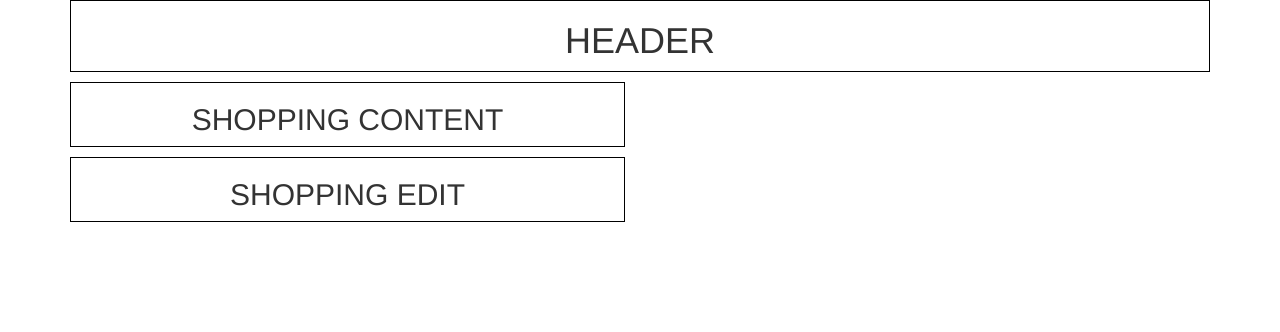
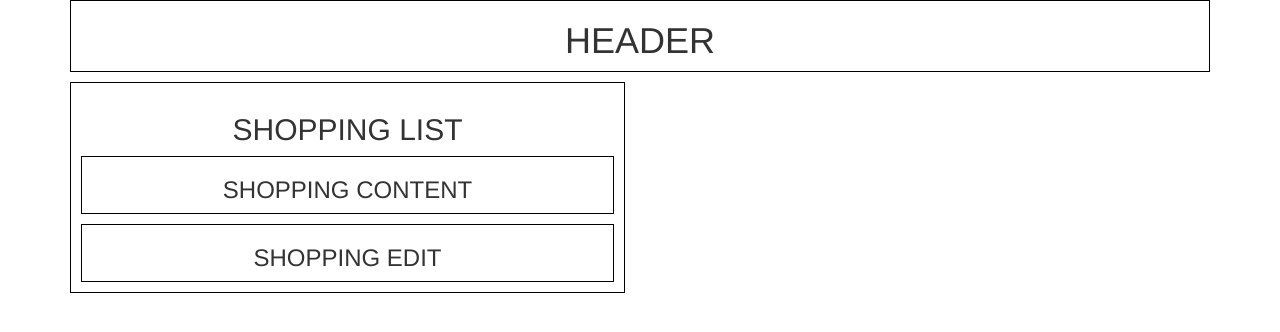
Before and after one commit to j-pcgoncalves/recipes_book, an Angular app: page / in a window 1280 px wide. Shown: the top 332 px of the page. Built offline with nearby package versions, Linux system fonts and the light colour scheme.

Commit message:
update ShoppingListComponent

```diff
--- a/src/app/shopping-list/shopping-content/shopping-content.component.css
+++ b/src/app/shopping-list/shopping-content/shopping-content.component.css
@@ -1,5 +1,4 @@
 .shopping-content-container {
     border: 1px solid black;
-    text-align: center;
     margin-top: 10px;
 }
--- a/src/app/shopping-list/shopping-content/shopping-content.component.html
+++ b/src/app/shopping-list/shopping-content/shopping-content.component.html
@@ -1,3 +1,3 @@
 <div class="shopping-content-container">
-    <h2>SHOPPING CONTENT</h2>
+    <h3>SHOPPING CONTENT</h3>
 </div>
--- a/src/app/shopping-list/shopping-edit/shopping-edit.component.css
+++ b/src/app/shopping-list/shopping-edit/shopping-edit.component.css
@@ -1,5 +1,4 @@
 .shopping-edit-container {
     border: 1px solid black;
-    text-align: center;
     margin-top: 10px;
 }
--- a/src/app/shopping-list/shopping-edit/shopping-edit.component.html
+++ b/src/app/shopping-list/shopping-edit/shopping-edit.component.html
@@ -1,3 +1,3 @@
 <div class="shopping-edit-container">
-    <h2>SHOPPING EDIT</h2>
+    <h3>SHOPPING EDIT</h3>
 </div>
--- a/src/app/shopping-list/shopping-list.component.css
+++ b/src/app/shopping-list/shopping-list.component.css
@@ -0,0 +1,6 @@
+.shopping-list-container {
+    border: 1px solid black;
+    margin-top: 10px;
+    padding: 10px;
+    text-align: center;
+}
--- a/src/app/shopping-list/shopping-list.component.html
+++ b/src/app/shopping-list/shopping-list.component.html
@@ -1,4 +1,5 @@
-<div>
+<div class="shopping-list-container">
+    <h2>SHOPPING LIST</h2>
     <app-shoppingContent></app-shoppingContent>
     <app-shoppingEdit></app-shoppingEdit>
 </div>
```
